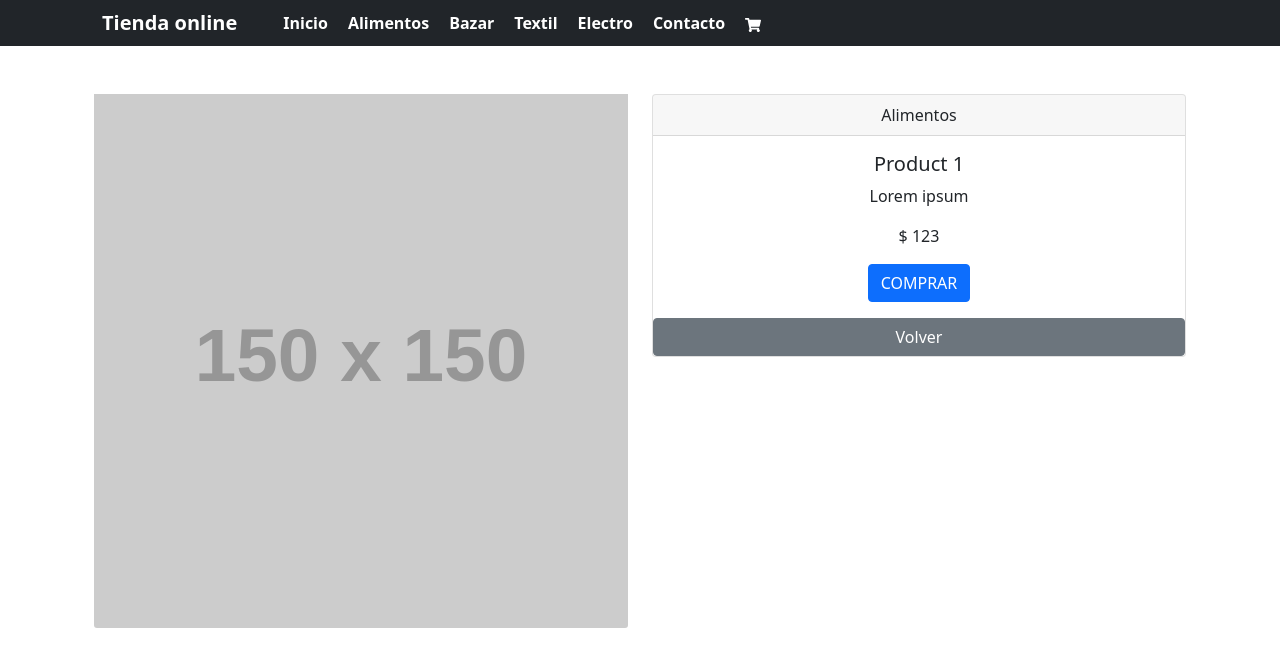
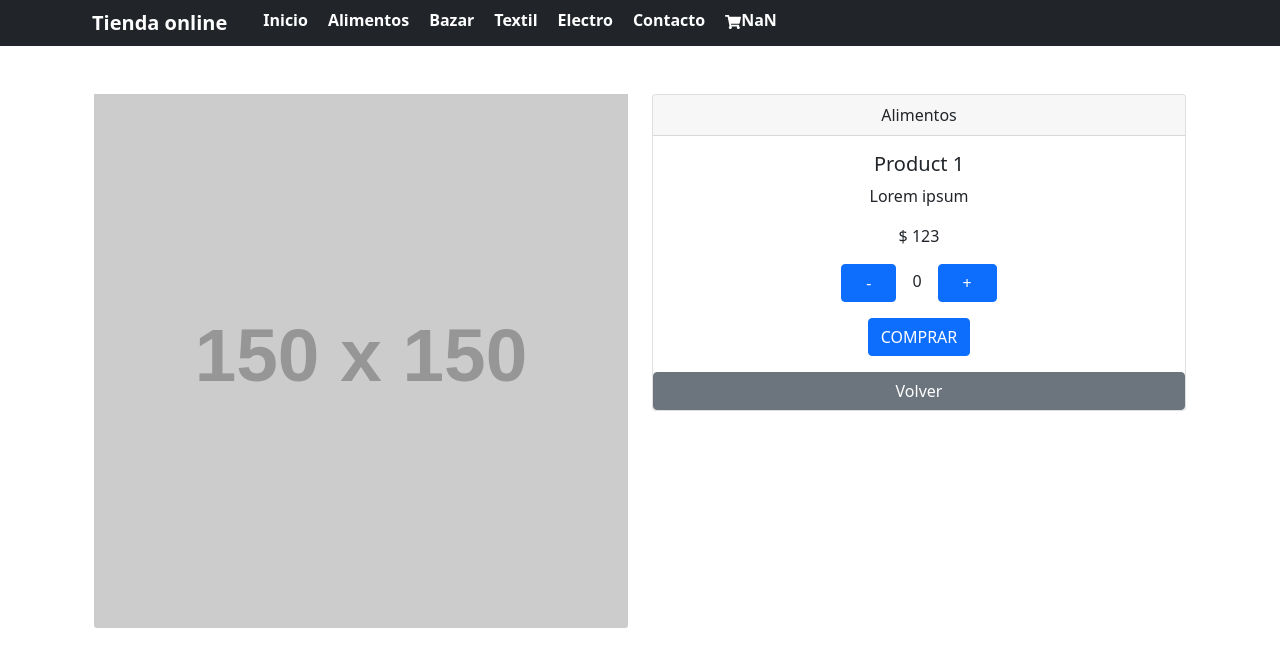
Before and after one commit to NicolasMRomero/tienda-online, a React (Create React App) app in the folder tienda-online/: page /detalle/1 in a window 1280 px wide. Shown: the top 666 px of the page. Built offline with nearby package versions, Linux system fonts and the light colour scheme.

Commit message:
tienda online romero

```diff
--- a/tienda-online/src/App.js
+++ b/tienda-online/src/App.js
@@ -9,11 +9,18 @@ import {
   Switch,
   Redirect
 } from 'react-router-dom'
+import { CartProvider } from './context/CartContext';
+import { CartPage } from './components/CartPage/CartPage';
 
 function App() {
+
   return (
 
     <div className="App">
+
+
+      <CartProvider>
+
       <BrowserRouter>
       <NavBar/>
 
@@ -35,7 +42,7 @@ function App() {
         </Route>
 
         <Route exact path="/cart">
-        <h1>Pagina de carrito</h1>
+          <CartPage/>
         </Route>
 
         <Route path="*">
@@ -44,6 +51,7 @@ function App() {
       </Switch>
 
       </BrowserRouter>
+      </CartProvider>
     </div>
   );
 }
--- /dev/null
+++ b/tienda-online/src/components/CartPage/CartPage.js
@@ -0,0 +1,43 @@
+import { useContext } from "react"
+import { CartContext } from "../../context/CartContext"
+import { FaTrash } from "react-icons/fa";
+
+export const CartPage = () => {
+
+    const { cart, removeItem, emptyCart, calculateTotal } = useContext(CartContext)
+    console.log(cart)
+    return (
+        <section className="container my-5">
+            <h1>Resumen del pedido</h1>
+            <hr/>
+            {
+                cart.map((prod) => (
+                    <div>
+                        <h4>
+                            {prod.name}
+                        </h4>
+                        <h5>
+                            Cantidad : {prod.quantity}
+                        </h5>
+                        <button
+                        className="btn btn-danger"
+                        onClick={() => removeItem(prod.id)}
+                        >
+                            <FaTrash/>
+                        </button>
+                    </div>
+                )
+                )
+            }
+
+            <hr/>
+            <h3>TOTAL: {calculateTotal()}</h3>
+            <button
+            className="btn btn-danger"
+            onClick={emptyCart}
+            >
+                Vaciar carrito
+            </button>
+        </section>
+    )
+}
--- /dev/null
+++ b/tienda-online/src/components/ItemCount/ItemCount.js
@@ -0,0 +1,40 @@
+export const ItemCount = ( {quantity, modify, max}) => {
+
+    const handlerAdd = () => {
+        if (quantity < max)
+        modify(quantity + 1)
+    }
+
+    const handlerSubtract = () => {
+        if (quantity > 0) {
+            modify(quantity - 1)
+        }
+    }
+
+
+    return (
+        <div className="my-3">
+
+
+            <button
+            onClick={handlerSubtract}
+            className="btn btn-primary px-4"
+            >
+                -
+            </button>
+
+            <span
+            className="px-3"
+            >{ quantity}
+            </span>
+
+
+            <button
+            onClick={handlerAdd}
+            className="btn btn-primary px-4"
+            >
+                +
+            </button>
+        </div>
+    )
+}
--- a/tienda-online/src/components/ItemDetailContainer/ItemDetail.js
+++ b/tienda-online/src/components/ItemDetailContainer/ItemDetail.js
@@ -1,10 +1,28 @@
-import React from 'react'
-import { Card, Button } from 'react-bootstrap'
+import {useState, useContext} from 'react'
+import { Card, Button, NavLink } from 'react-bootstrap'
 import { useHistory } from 'react-router'
+import { ItemCount } from '../ItemCount/ItemCount'
+import { CartContext } from '../../context/CartContext'
 
-export const ItemDetail = ({id, name, description, img, price, category}) => {
+export const ItemDetail = ({id, name, description, img, price, category, stock}) => {
 
     const {goBack} = useHistory()
+
+    const {addToCart, isInCart} = useContext(CartContext)
+
+    const [quantity, setQuantity] = useState(0)
+
+    const handleAdd = () => {
+        const newItem = {
+            id,
+            name,
+            price,
+            category,
+            quantity
+        }
+
+        addToCart(newItem)
+    }
 
     return (
         <div className="container">
@@ -19,7 +37,22 @@ export const ItemDetail = ({id, name, description, img, price, category}) => {
                         <Card.Title>{name}</Card.Title>
                         <Card.Text>{description}</Card.Text>
                         <Card.Text>$ {price}</Card.Text>
-                        <Button variant="primary">COMPRAR</Button>
+
+                        { isInCart(id)
+                        ? <NavLink to="/cart" className="btn btn-success">Finalizar mi compra</NavLink>
+                        :<>
+
+                        <ItemCount quantity={quantity} modify={setQuantity} max={stock}/>
+                        <Button
+                        variant="primary"
+                        onClick={handleAdd}
+                        >
+                            COMPRAR
+                        </Button>
+                        </>
+
+                    }
+
                     </Card.Body>
 
                     <Button
--- a/tienda-online/src/components/ItemListContainer/Item.js
+++ b/tienda-online/src/components/ItemListContainer/Item.js
@@ -12,7 +12,7 @@ export const Item = ({id, name, description, img, price, category}) => {
                 <Card.Text>{description}</Card.Text>
                 <Card.Text>$ {price}</Card.Text>
                 <Link to={`/detalle/${id}`}>
-                    <Button variant="primary">COMPRAR</Button>
+                    <Button variant="primary">VER DETALLE</Button>
                 </Link>
             </Card.Body>
         </Card>
--- a/tienda-online/src/components/NavBar/CartWidget.js
+++ b/tienda-online/src/components/NavBar/CartWidget.js
@@ -1,11 +1,15 @@
-import React from 'react'
 import {FaShoppingCart} from 'react-icons/fa'
+import { CartContext } from '../../context/CartContext'
+import { useContext } from 'react'
 
 export const CartWidget = () => {
+
+    const { calculateQuantity } = useContext(CartContext)
 
     return (
         <div>
             <FaShoppingCart className="widget"/>
+            <span>{calculateQuantity()}</span>
         </div>
     )
 }
--- a/tienda-online/src/components/NavBar/NavBar.js
+++ b/tienda-online/src/components/NavBar/NavBar.js
@@ -1,8 +1,7 @@
-import React from 'react'
 import Container  from 'react-bootstrap/Container'
 import Nav  from 'react-bootstrap/Nav'
 import Navbar  from 'react-bootstrap/Navbar'
-import {NavLink} from 'react-router-dom'
+import { NavLink } from 'react-router-dom'
 import './Navbar.css'
 import { CartWidget } from './CartWidget'
 
@@ -10,8 +9,8 @@ export const NavBar = () => {
     return (
             <Navbar bg="dark" variant="dark" className="me-auto">
                 <Container>
-                <NavLink exact to="/"> <Navbar.Brand href="#">Tienda online</Navbar.Brand></NavLink>
                     <Nav className="me-auto">
+                    <NavLink exact to="/"> <Navbar.Brand>Tienda online</Navbar.Brand></NavLink>
                         <NavLink activeClassName="activeLink" exact to="/">Inicio</NavLink>
                         <NavLink activeClassName="activeLink" exact to="/productos/Alimentos">Alimentos</NavLink>
                         <NavLink activeClassName="activeLink" exact to="/productos/Bazar">Bazar</NavLink>
--- /dev/null
+++ b/tienda-online/src/context/CartContext.js
@@ -0,0 +1,55 @@
+import { createContext, useState, useEffect } from "react";
+
+export const CartContext = createContext()
+
+const init = JSON.parse(localStorage.getItem('carrito')) || []
+
+export const CartProvider = ( {children }) => {
+
+
+    const [cart, setCart] = useState ([init])
+
+    const addToCart =  (item) => {
+        setCart( [ ...cart, item])
+      }
+
+      const removeItem  = (itemId) => {
+        const newCart = cart.filter((prod) => prod.id !== itemId)
+        setCart(newCart)
+      }
+
+      const calculateQuantity = () => {
+        return cart.reduce((acc, prod) => acc + prod.quantity, 0)
+      }
+
+      const calculateTotal = () =>{
+          return cart.reduce((acc, prod) => acc +prod.quantity * prod.price, )
+      }
+
+      const isInCart = (itemId) => {
+        return cart.some((prod) => prod.id === itemId)
+      }
+
+      const emptyCart = () => {
+        setCart([])
+      }
+
+
+    useEffect(()=>{
+    localStorage.setItem('cart', JSON.stringify(cart))
+    },[cart])
+
+    return (
+        <CartContext.Provider value={{
+             cart,
+             addToCart,
+             removeItem,
+             calculateQuantity,
+             emptyCart,
+             isInCart,
+             calculateTotal
+        }}>
+            {children}
+        </CartContext.Provider>
+    )
+}
--- a/tienda-online/src/data/stock.js
+++ b/tienda-online/src/data/stock.js
@@ -5,7 +5,8 @@ export const stock = [
         description: "Lorem ipsum",
         price: 123,
         img: "https://via.placeholder.com/150",
-        category: "Alimentos"
+        category: "Alimentos",
+        stock: 20
     } ,
     {
         id: 2,
@@ -13,7 +14,8 @@ export const stock = [
         description: "Lorem ipsum",
         price: 234,
         img: "https://via.placeholder.com/150",
-        category: "Bazar"
+        category: "Bazar",
+        stock: 20
     },
     {
         id: 3,
@@ -21,7 +23,8 @@ export const stock = [
         description: "Lorem ipsum",
         price: 345,
         img: "https://via.placeholder.com/150",
-        category: "Textil"
+        category: "Textil",
+        stock: 20
     },
     {
         id: 4,
@@ -29,6 +32,7 @@ export const stock = [
         description: "Lorem ipsum",
         price: 345,
         img: "https://via.placeholder.com/150",
-        category: "Electro"
+        category: "Electro",
+        stock: 20
     }
 ]
```
Also changed, not shown: 1 other file (tests, documents, lock files or other folders).
